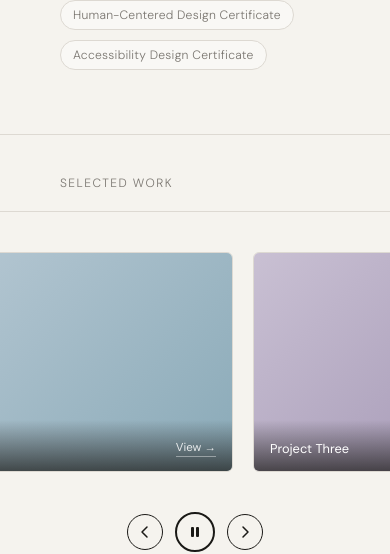
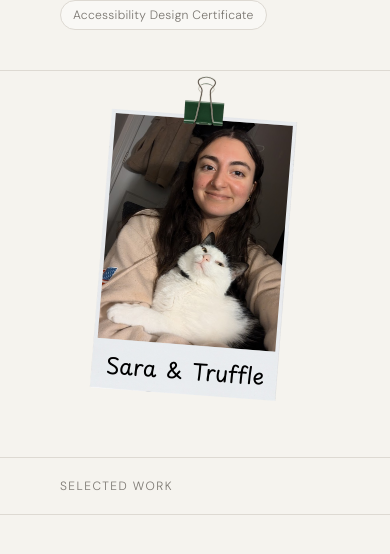
Before and after one commit to kielsara/ux-portfolio, a Next.js app: page / in a window 390 px wide. Shown: the part 684-1238 px from the top of the page. Built offline with nearby package versions, Linux system fonts and the light colour scheme.

Commit message:
should be done with home page layout changes now!

```diff
--- a/app/globals.css
+++ b/app/globals.css
@@ -276,9 +276,33 @@ a { color: inherit; text-decoration: none; }
 ═══════════════════════════════════ */
 
 .hero {
-  padding: 80px 60px 64px;
+  padding: 40px 60px 40px;
   border-bottom: 1px solid var(--border);
   max-width: 680px;
+}
+
+.home-hero-layout {
+  display: flex;
+  align-items: stretch;
+}
+
+.home-hero-image-section {
+  flex: 1 1 50%;
+  min-width: 350px;
+  border-bottom: 1px solid var(--border);
+  padding: 0 200px 10px 0;
+  display: flex;
+  align-items: center;
+  justify-content: flex-end;
+  background: none;
+}
+
+.home-hero-image {
+  width: 350px;
+  max-width: 100%;
+  height: auto;
+  background: none;
+  object-fit: contain;
 }
 .hero h1 {
   font-family: var(--font-serif);
@@ -314,8 +338,24 @@ a { color: inherit; text-decoration: none; }
   background: rgba(255,255,255,0.4);
 }
 
+@media (max-width: 1100px) {
+  .home-hero-layout {
+    flex-direction: column;
+  }
+
+  .home-hero-image-section {
+    padding: 0 60px 48px;
+    border-bottom: 1px solid var(--border);
+    justify-content: center;
+  }
+
+  .home-hero-image {
+    width: min(400px, 100%);
+  }
+}
+
 .section-header {
-  padding: 40px 60px 20px;
+  padding: 20px 60px 20px;
   font-size: 0.75rem;
   letter-spacing: 0.12em;
   text-transform: uppercase;
--- a/app/page.tsx
+++ b/app/page.tsx
@@ -1,6 +1,7 @@
 import Sidebar from '@/components/Sidebar'
 import Marquee from '@/components/Marquee'
 import SiteFooter from '@/components/SiteFooter'
+import Image from 'next/image'
 
 export default function Home() {
   return (
@@ -9,6 +10,7 @@ export default function Home() {
 
       <main className="main">
         {/* ── Hero ── */}
+        <div className="home-hero-layout">
           <section className="hero">
             <h1>
               Designing human-centered digital experiences through<br />
@@ -27,6 +29,18 @@ export default function Home() {
             </div>
           </section>
 
+          <section className="home-hero-image-section" aria-label="Sara and Truffle photo">
+            <Image
+              src="/sara-truffle.png"
+              alt="Sara and Truffle"
+              width={1000}
+              height={1000}
+              className="home-hero-image"
+              priority
+            />
+          </section>
+        </div>
+
         {/* ── Selected Work ── */}
         <div className="section-header">Selected Work</div>
 
```
Also changed, not shown: public/sara-truffle.png (added). Lines whose indentation alone changed are shown as unchanged.
